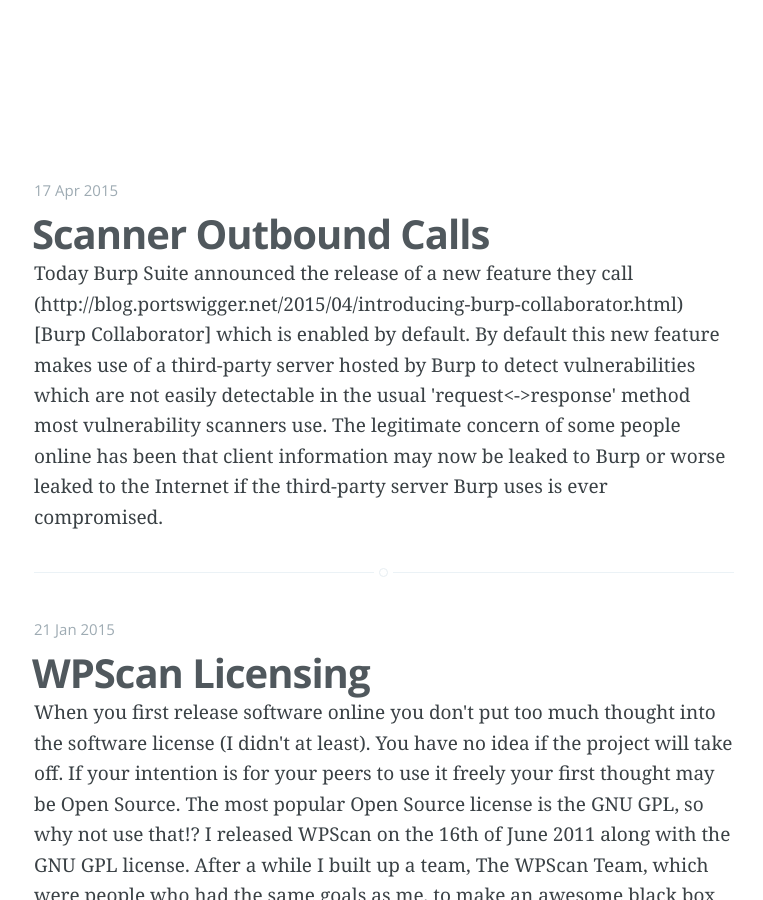
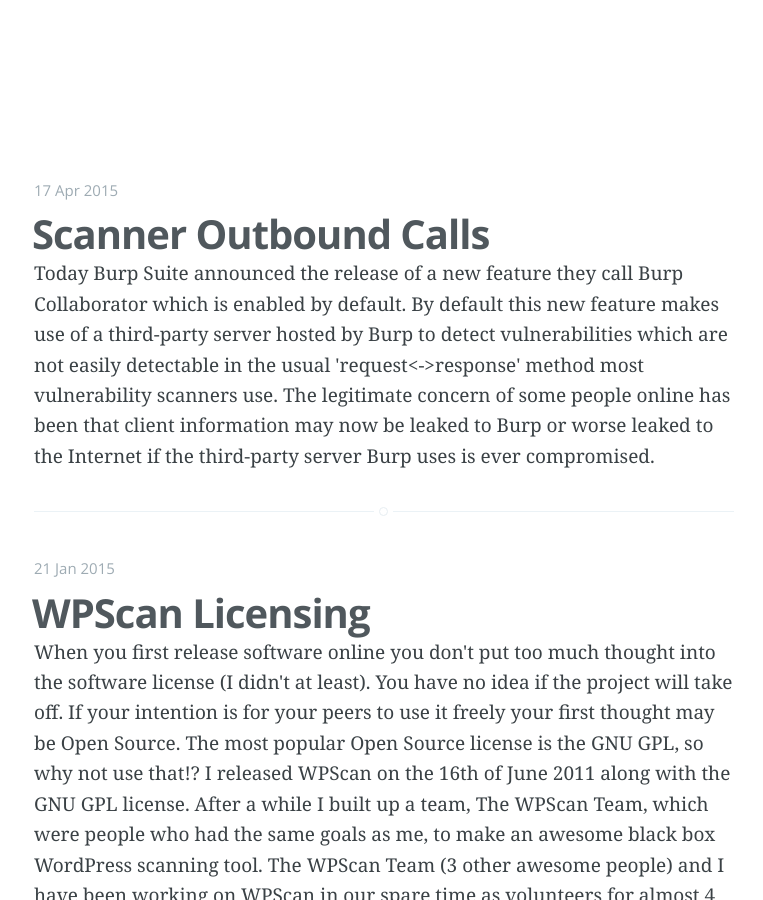
Before and after one commit to ethicalhack3r/ethicalhack3r.github.io, a Jekyll site: the page built from index.html, in a window 1280 px wide and 900 px high, scrolled down 416 px. Shown: the whole window, without its empty margins (256-1019 px from the left). Built offline with Jekyll 4.4.1, drawn with Linux system fonts in a browser that asks for light colours; Markdown is read by kramdown in place of the engine named in the settings; the list of posts is cut into pages by our own code; some of the changed lines change nothing that is shown.

Commit message:
Update 2015-04-17-scanner-outbound-calls.markdown

```diff
--- a/_posts/2015-04-17-scanner-outbound-calls.markdown
+++ b/_posts/2015-04-17-scanner-outbound-calls.markdown
@@ -3,7 +3,7 @@
 status: publish
 published: true
 title: Scanner Outbound Calls
-excerpt: "Today Burp Suite announced the release of a new feature they call (http://blog.portswigger.net/2015/04/introducing-burp-collaborator.html)[Burp Collaborator] which is enabled by default.
+excerpt: "Today Burp Suite announced the release of a new feature they call Burp Collaborator which is enabled by default.
 \r\n\r\n
 By default this new feature makes use of a third-party server hosted by Burp to detect vulnerabilities which are not easily detectable in the usual 'request<->response' method most vulnerability scanners use.
 \r\n\r\n
```
